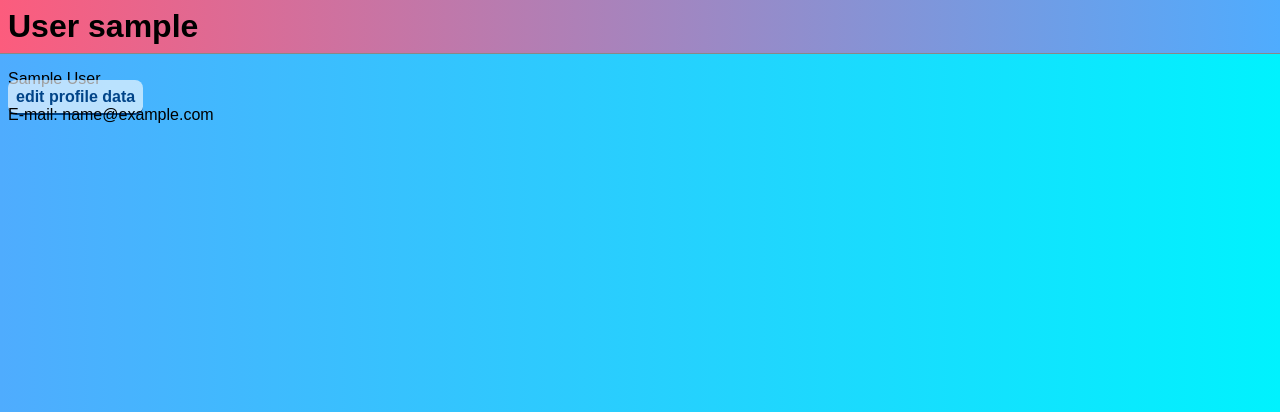
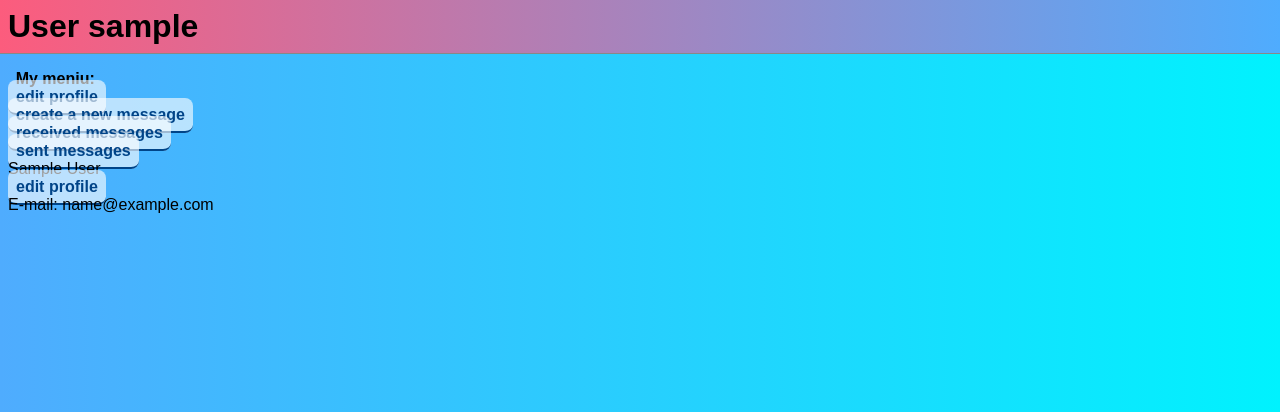
Before and after one commit to Jolitaviso/eisva, a Django app: page /user_profile/detail/ in a window 1280 px wide. Shown: the part 72-484 px from the top of the page. Run offline with Django 5.2, Linux system fonts and the light colour scheme; the visitor is signed in with stand-in values (Sample User, id 1).

Commit message:
bandau su žinutėm

```diff
--- a/blog/user_profile/models.py
+++ b/blog/user_profile/models.py
@@ -29,3 +29,32 @@ class Profile(models.Model):
             if image.size[0] > 400 or image.size[1] > 300:
                 image.resize((400, 300))
                 image.save(self.picture.path)
+
+class Message(models.Model):
+    text = models.TextField(_("text"), blank=True, max_length=10000)
+    image = models.ImageField(_("image"), upload_to='message_images/', blank=True, null=True)
+    document = models.FileField(_("document"), upload_to='message_documents/', blank=True, null=True)
+    timestamp = models.DateTimeField(auto_now_add=True)
+    sender = models.ForeignKey(
+        get_user_model(),
+        verbose_name=_("owner"),
+        on_delete=models.CASCADE,
+        related_name=_("sent_messages"),
+        null=True,
+    )
+    receiver = models.ManyToManyField(
+        get_user_model(),
+        verbose_name=_("receiver"),
+        related_name=_("received_messages"),
+    )
+
+    class Meta:
+        verbose_name = _("message")
+        verbose_name_plural = _("messages")
+        ordering = ['timestamp']
+
+    def __str__(self):
+        return self.text[:30] if len(self.text) > 30 else self.text
+
+    def get_absolute_url(self):
+        return reverse("message_detail", kwargs={"pk": self.pk})
--- a/blog/user_profile/templates/user_profile/user_detail_current.html
+++ b/blog/user_profile/templates/user_profile/user_detail_current.html
@@ -2,14 +2,31 @@
 {% block title %}{{ object }} {% trans "at" %} {{ block.super }}{% endblock title %}
 {% block content %}
 <h1>{% trans "user"|title %} {{ object.username }}</h1>
+<div class="box">
+    <div class="box-meniu">
+        {% if object == request.user %}
+        <p style= "font-weight:bold"> &#8201; {% trans "My meniu:" %} </p>
+        <p><a class="button" href="{% url 'user_update' %}">{% trans "edit profile" %}</a></p>
+        <p><a class="button" href="{% url 'message_create' %}">{% trans "create a new message" %}</a></p>
+        <p><a class="button" href="{% url 'message_list_received' %}">{% trans "received messages" %}</a></p>
+        <p><a class="button" href="{% url 'message_list_send' %}">{% trans "sent messages" %}</a></p>
+        {% endif %}
+    </div>
+    <p></p>
 <div>
+    {% if object == request.user %}
     {% if object.profile.picture %}
     <img src="{{ object.profile.picture.url }}" alt={% trans "profile Picture"|title %} width="300">
+{% endif %}
 {% endif %}
 </div>
 <p>{{ object.first_name }} {{ object.last_name }} {{ object.description }}</p>
 {% if object == request.user %}
-    <p><a class="button" href="{% url "user_update" %}">{% trans "edit profile data" %}</a></p>
+    <p><a class="button" href="{% url "user_update" %}">{% trans "edit profile" %}</a></p>
     <p>{% trans "e-mail"|capfirst %}: {{ object.email }}</p>
+    {% endif %}
+
+    {% if object != request.user %}
+    <a href="{% url 'message_create' %}?receiver={{ object.username }}" class="button">{% trans "Send Message" %}</a>
 {% endif %}
 {% endblock content %}
--- a/blog/user_profile/urls.py
+++ b/blog/user_profile/urls.py
@@ -7,4 +7,8 @@ urlpatterns = [
     path('detail/<str:username>/', views.user_detail_current, name='user_detail'),
     path('list/<str:username>/', views.user_list, name='user_list'),
     path('edit/', views.user_update, name='user_update'),
+    path('received/', views.message_list_received, name='message_list_received'),
+    path('send/', views.message_list_send, name='message_list_send'),
+    path('create/', views.MessageCreateView.as_view(), name='message_create'),
+
 ]
--- a/blog/user_profile/views.py
+++ b/blog/user_profile/views.py
@@ -5,6 +5,16 @@ from django.http import HttpRequest, HttpResponse
 from django.shortcuts import render, redirect, get_object_or_404
 from django.utils.translation import gettext_lazy as _
 from . import forms
+from django.contrib.auth.models import User
+from django.contrib.auth.mixins import LoginRequiredMixin
+from typing import Any
+from django.urls import reverse
+from django.views import generic
+from django.db.models import Q
+from . import models
+
+
+
 
 User = get_user_model()
 
@@ -53,3 +63,59 @@ def user_update(request: HttpRequest) -> HttpResponse:
 def user_list(request):
     users = User.objects.all()
     return render(request, 'user_profile/user_list.html', {'users': users})
+
+
+
+class MessageCreateView(LoginRequiredMixin, generic.CreateView):
+    model = models.Message
+    template_name = 'user_profile/message_create.html'
+    form_class = forms.MessageForm
+
+    def get_success_url(self) -> str:
+        messages.success(self.request, _('message created successfully').capitalize())
+        return reverse('message_list_send')
+
+    def form_valid(self, form):
+        form.instance.sender = self.request.user
+        form.instance.save()
+        return super().form_valid(form)
+
+
+@login_required
+def message_list_send(request: HttpRequest) -> HttpResponse:
+    user = request.user
+    user_messages = models.Message.objects.filter(sender=user)
+
+    receiver_username = request.GET.get('receiver')
+    if receiver_username:
+        receiver = get_object_or_404(get_user_model(), username=receiver_username)
+        user_messages = user_messages.filter(receiver=receiver)
+
+    context = {
+        'message_list_send': user_messages,
+        'user_list': get_user_model().objects.all().order_by('username'),
+        'next': reverse('message_list_send') + '?' + \
+            '&'.join([f"{key}={value}" for key, value in request.GET.items()]),
+        'no_matches': not user_messages.exists(),
+    }
+    return render(request, 'user_profile/message_list_send.html', context)
+
+
+@login_required
+def message_list_received(request: HttpRequest) -> HttpResponse:
+    user = request.user
+    user_messages = models.Message.objects.filter(receiver=user)
+
+    sender_username = request.GET.get('sender')
+    if sender_username:
+        sender = get_object_or_404(get_user_model(), username=sender_username)
+        user_messages = user_messages.filter(sender=sender)
+
+    context = {
+        'message_list_received': user_messages,
+        'user_list': get_user_model().objects.all().order_by('username'),
+        'next': reverse('message_list_received') + '?' + \
+            '&'.join([f"{key}={value}" for key, value in request.GET.items()]),
+        'no_matches': not user_messages.exists(),
+    }
+    return render(request, 'user_profile/message_list_received.html', context)
```
Also changed, not shown: blog/user_profile/admin.py (+26 -0 lines), blog/user_profile/forms.py (+9 -0 lines), blog/user_profile/templates/user_profile/message_create.html (added, +10 -0 lines), blog/user_profile/templates/user_profile/message_list_received.html (added, +43 -0 lines), blog/user_profile/templates/user_profile/message_list_send.html (added, +43 -0 lines), blog/media/message_documents/0_0.jpg (added), blog/media/message_documents/0_3.webp (added), blog/media/message_images/0_0.jpg (added), blog/media/message_images/0_0.webp (added), blog/media/message_images/gile.jpg (added), blog/media/user_pictures/0_3_05eYk1w.webp (added), blog/user_profile/migrations/0003_message.py (added).
